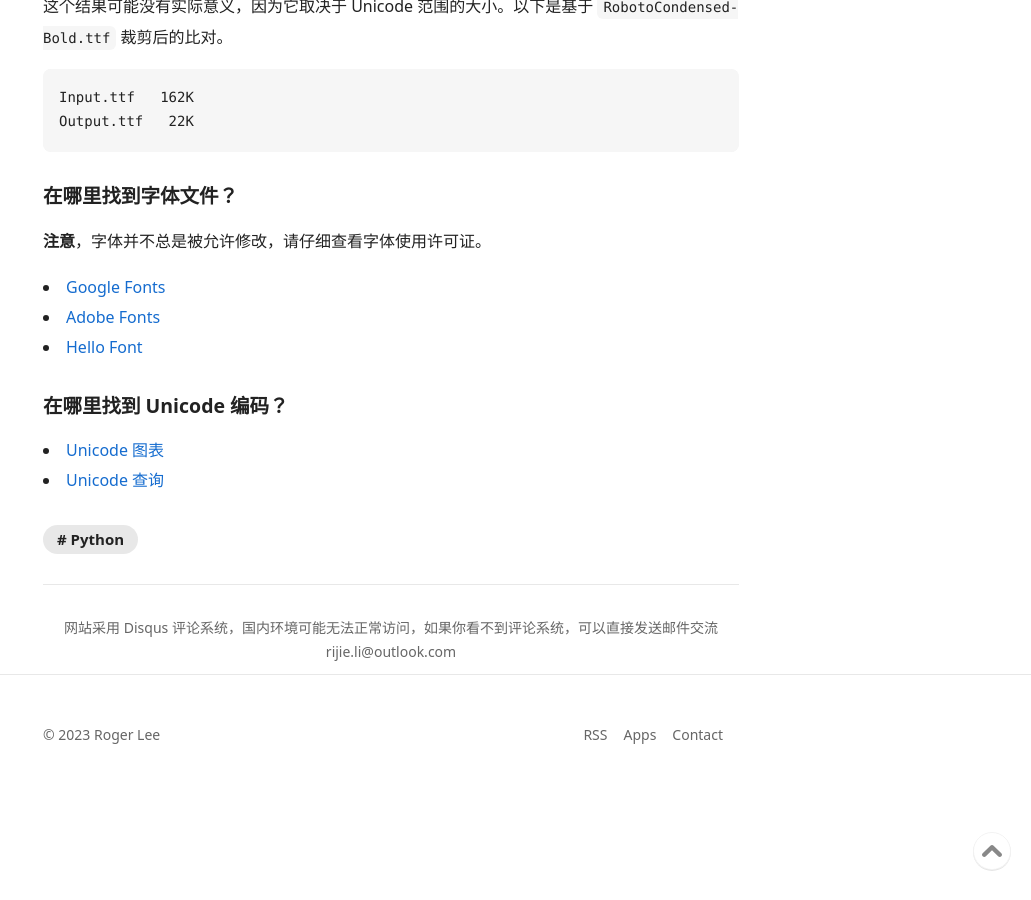
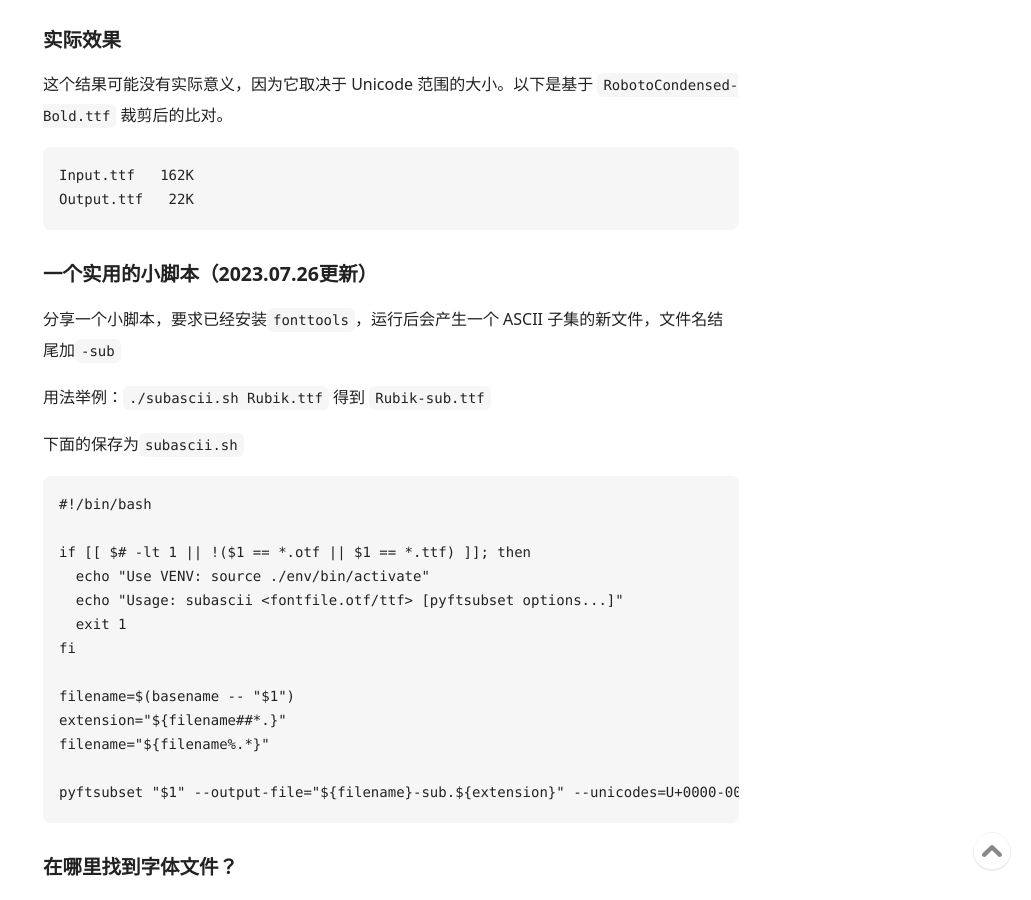
Before and after one commit to rijieli/rijieli.github.io, a Jekyll site: the page built from _posts/2023-07-26-reduce-ttf-font-file-size-using-python.md, in a window 1280 px wide and 900 px high, scrolled down 1022 px. Shown: the whole window, without its empty margins (249-1280 px from the left). Built offline with Jekyll 4.4.1, drawn with Linux system fonts in a browser that asks for light colours; comment, search, counter and statistics services are not loaded; before the commit the page ends 1817 px from its top, so only the background shows below that; some of the changed text lies outside the part shown.

Commit message:
Update post

````diff
--- a/_posts/2022-04-14-reduce-ttf-font-file-size-using-python.md
+++ b/_posts/2023-07-26-reduce-ttf-font-file-size-using-python.md
@@ -1,13 +1,16 @@
 ---
 layout: post
 title: 通过指定 Unicode 范围裁剪 TTF 字体文件
-date: 2022-04-14 15:18:59 +0800
+date: 2023-07-26 00:00:00 +0800
+original_date: 2022-04-14 15:18:59 +0800
 categories: Python
 show_excerpt_image: false
 hidden_post: false
 post_type: Note
 cover_image: /assets/posts/reduce-ttf-font-file-size-using-python/TTF
 ---
+
+> 更新：23/07/26 补充一个实用小脚本
 
 最近尝试为博客添加自定义字体，以在不同的浏览器上实现视觉一致性。你可能已经了解了 `@font-face` 这个 CSS 属性：
 
@@ -47,6 +50,30 @@ Input.ttf   162K
 Output.ttf   22K
 ```
 
+## 一个实用的小脚本（2023.07.26更新）
+
+分享一个小脚本，要求已经安装`fonttools`，运行后会产生一个 ASCII 子集的新文件，文件名结尾加`-sub`
+
+用法举例：`./subascii.sh Rubik.ttf` 得到 `Rubik-sub.ttf`
+
+下面的保存为`subascii.sh`
+
+```
+#!/bin/bash
+
+if [[ $# -lt 1 || !($1 == *.otf || $1 == *.ttf) ]]; then
+  echo "Use VENV: source ./env/bin/activate"
+  echo "Usage: subascii <fontfile.otf/ttf> [pyftsubset options...]"
+  exit 1
+fi
+
+filename=$(basename -- "$1")
+extension="${filename##*.}"
+filename="${filename%.*}"
+
+pyftsubset "$1" --output-file="${filename}-sub.${extension}" --unicodes=U+0000-007F "${@:2}"
+```
+
 ## 在哪里找到字体文件？
 
 **注意**，字体并不总是被允许修改，请仔细查看字体使用许可证。
````
